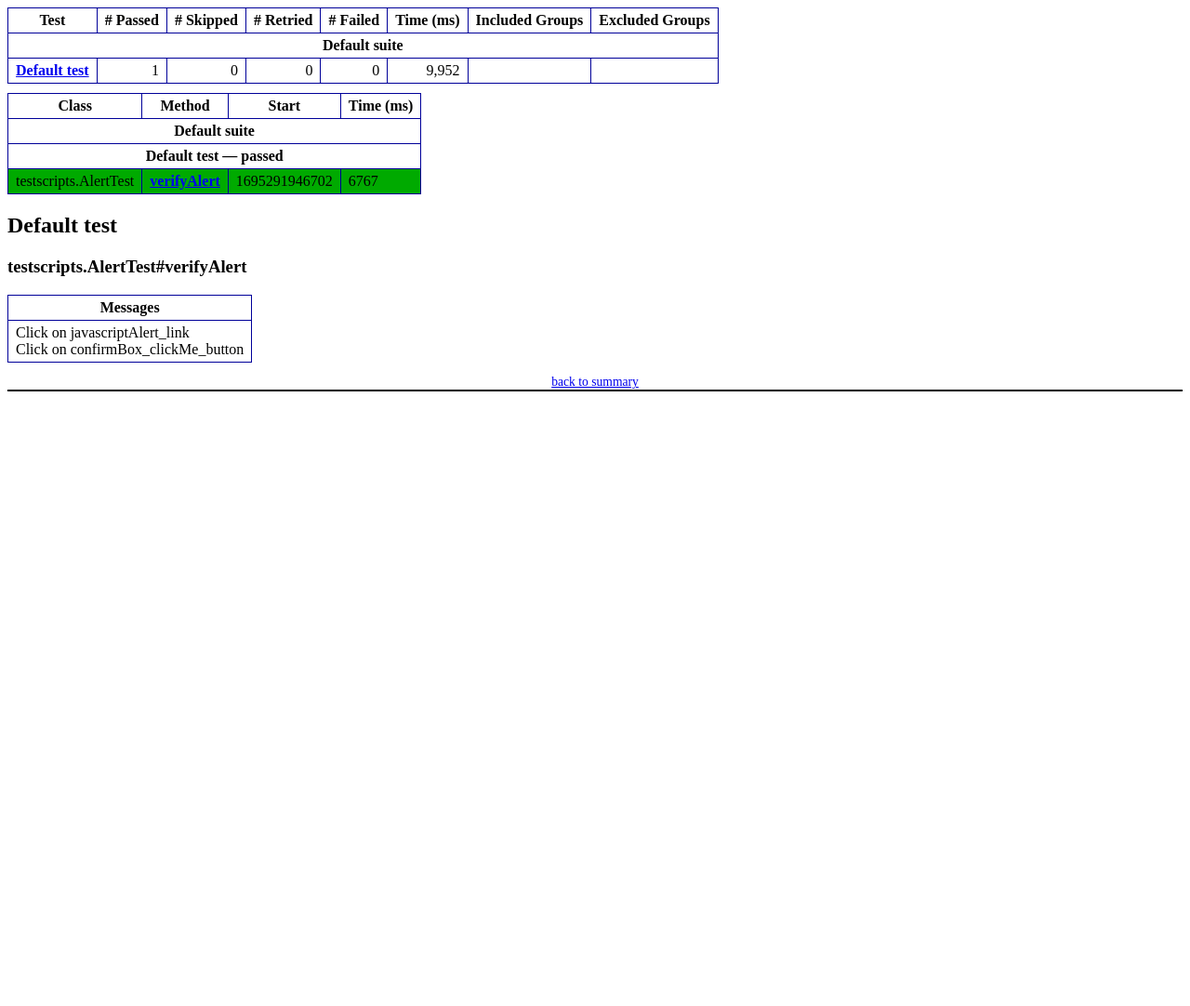
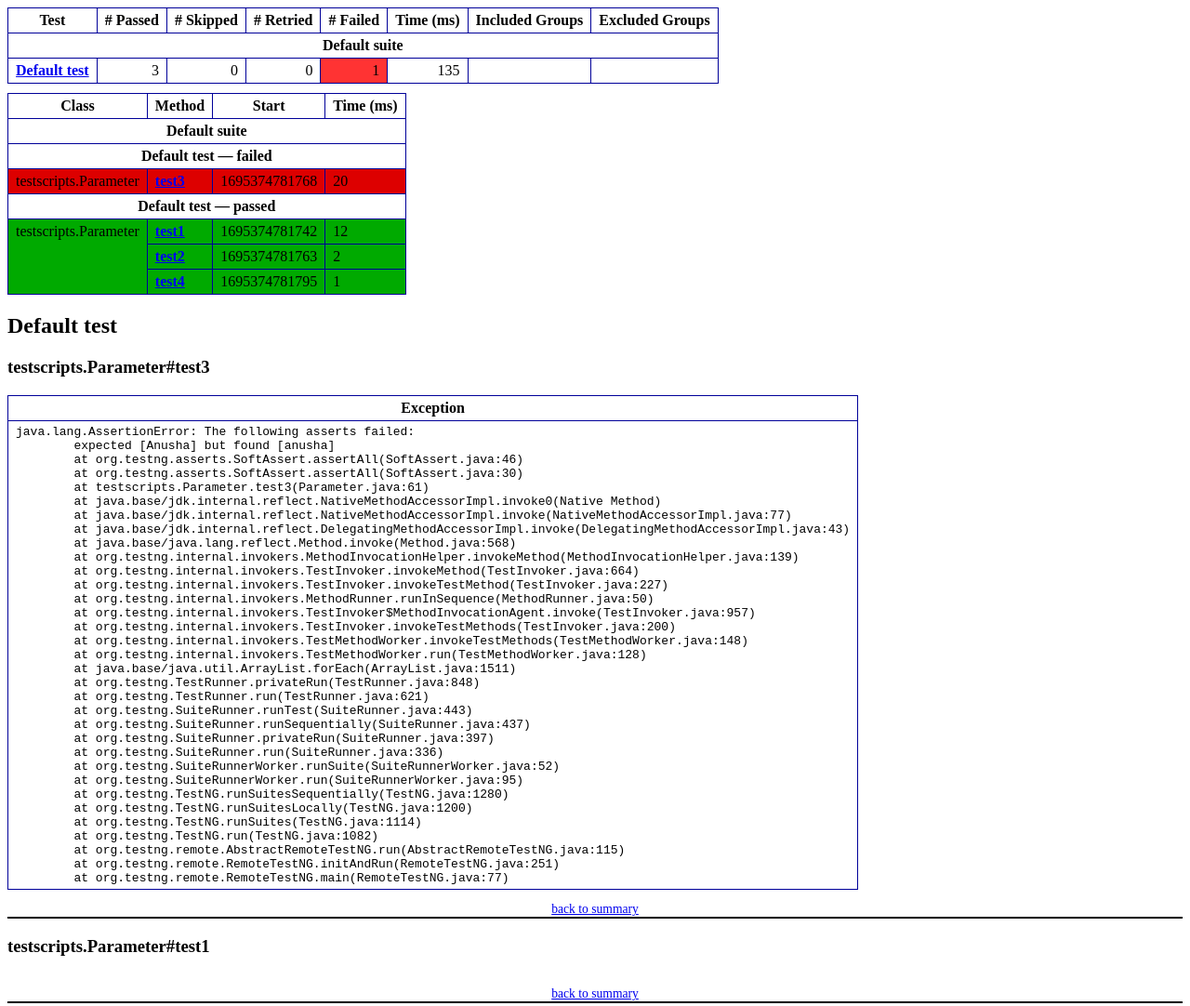
Before and after one commit to ABAssociatesQA/Practice, a plain HTML site: page LambdaEx/test-output/emailable-report.html in a window 1280 px wide. Shown: the top 1082 px of the page at 93% size. Before the commit the page ends 800 px from the top, so only its background shows below. Drawn offline with Linux system fonts and the light colour scheme.

Commit message:
Added emailable report

```diff
--- a/LambdaEx/test-output/emailable-report.html
+++ b/LambdaEx/test-output/emailable-report.html
@@ -9,10 +9,46 @@
 <table>
 <tr><th>Test</th><th># Passed</th><th># Skipped</th><th># Retried</th><th># Failed</th><th>Time (ms)</th><th>Included Groups</th><th>Excluded Groups</th></tr>
 <tr><th colspan="8">Default suite</th></tr>
-<tr><td><a href="#t0">Default test</a></td><td class="num">1</td><td class="num">0</td><td class="num">0</td><td class="num">0</td><td class="num">9,952</td><td></td><td></td></tr>
+<tr><td><a href="#t0">Default test</a></td><td class="num">3</td><td class="num">0</td><td class="num">0</td><td class="num attn">1</td><td class="num">135</td><td></td><td></td></tr>
 </table>
-<table id='summary'><thead><tr><th>Class</th><th>Method</th><th>Start</th><th>Time (ms)</th></tr></thead><tbody><tr><th colspan="4">Default suite</th></tr></tbody><tbody id="t0"><tr><th colspan="4">Default test &#8212; passed</th></tr><tr class="passedeven"><td rowspan="1">testscripts.AlertTest</td><td><a href="#m0">verifyAlert</a></td><td rowspan="1">1695291946702</td><td rowspan="1">6767</td></tr></tbody>
+<table id='summary'><thead><tr><th>Class</th><th>Method</th><th>Start</th><th>Time (ms)</th></tr></thead><tbody><tr><th colspan="4">Default suite</th></tr></tbody><tbody id="t0"><tr><th colspan="4">Default test &#8212; failed</th></tr><tr class="failedeven"><td rowspan="1">testscripts.Parameter</td><td><a href="#m0">test3</a></td><td rowspan="1">1695374781768</td><td rowspan="1">20</td></tr><tr><th colspan="4">Default test &#8212; passed</th></tr><tr class="passedeven"><td rowspan="3">testscripts.Parameter</td><td><a href="#m1">test1</a></td><td rowspan="1">1695374781742</td><td rowspan="1">12</td></tr><tr class="passedeven"><td><a href="#m2">test2</a></td><td rowspan="1">1695374781763</td><td rowspan="1">2</td></tr><tr class="passedeven"><td><a href="#m3">test4</a></td><td rowspan="1">1695374781795</td><td rowspan="1">1</td></tr></tbody>
 </table>
-<h2>Default test</h2><h3 id="m0">testscripts.AlertTest#verifyAlert</h3><table class="result"><tr><th>Messages</th></tr><tr><td><div class="messages">Click on javascriptAlert_link<br/>Click on confirmBox_clickMe_button</div></td></tr></table><p class="totop"><a href="#summary">back to summary</a></p>
+<h2>Default test</h2><h3 id="m0">testscripts.Parameter#test3</h3><table class="result"><tr><th>Exception</th></tr><tr><td><div class="stacktrace">java.lang.AssertionError: The following asserts failed:
+	expected [Anusha] but found [anusha]
+	at org.testng.asserts.SoftAssert.assertAll(SoftAssert.java:46)
+	at org.testng.asserts.SoftAssert.assertAll(SoftAssert.java:30)
+	at testscripts.Parameter.test3(Parameter.java:61)
+	at java.base/jdk.internal.reflect.NativeMethodAccessorImpl.invoke0(Native Method)
+	at java.base/jdk.internal.reflect.NativeMethodAccessorImpl.invoke(NativeMethodAccessorImpl.java:77)
+	at java.base/jdk.internal.reflect.DelegatingMethodAccessorImpl.invoke(DelegatingMethodAccessorImpl.java:43)
+	at java.base/java.lang.reflect.Method.invoke(Method.java:568)
+	at org.testng.internal.invokers.MethodInvocationHelper.invokeMethod(MethodInvocationHelper.java:139)
+	at org.testng.internal.invokers.TestInvoker.invokeMethod(TestInvoker.java:664)
+	at org.testng.internal.invokers.TestInvoker.invokeTestMethod(TestInvoker.java:227)
+	at org.testng.internal.invokers.MethodRunner.runInSequence(MethodRunner.java:50)
+	at org.testng.internal.invokers.TestInvoker$MethodInvocationAgent.invoke(TestInvoker.java:957)
+	at org.testng.internal.invokers.TestInvoker.invokeTestMethods(TestInvoker.java:200)
+	at org.testng.internal.invokers.TestMethodWorker.invokeTestMethods(TestMethodWorker.java:148)
+	at org.testng.internal.invokers.TestMethodWorker.run(TestMethodWorker.java:128)
+	at java.base/java.util.ArrayList.forEach(ArrayList.java:1511)
+	at org.testng.TestRunner.privateRun(TestRunner.java:848)
+	at org.testng.TestRunner.run(TestRunner.java:621)
+	at org.testng.SuiteRunner.runTest(SuiteRunner.java:443)
+	at org.testng.SuiteRunner.runSequentially(SuiteRunner.java:437)
+	at org.testng.SuiteRunner.privateRun(SuiteRunner.java:397)
+	at org.testng.SuiteRunner.run(SuiteRunner.java:336)
+	at org.testng.SuiteRunnerWorker.runSuite(SuiteRunnerWorker.java:52)
+	at org.testng.SuiteRunnerWorker.run(SuiteRunnerWorker.java:95)
+	at org.testng.TestNG.runSuitesSequentially(TestNG.java:1280)
+	at org.testng.TestNG.runSuitesLocally(TestNG.java:1200)
+	at org.testng.TestNG.runSuites(TestNG.java:1114)
+	at org.testng.TestNG.run(TestNG.java:1082)
+	at org.testng.remote.AbstractRemoteTestNG.run(AbstractRemoteTestNG.java:115)
+	at org.testng.remote.RemoteTestNG.initAndRun(RemoteTestNG.java:251)
+	at org.testng.remote.RemoteTestNG.main(RemoteTestNG.java:77)
+</div></td></tr></table><p class="totop"><a href="#summary">back to summary</a></p>
+<h3 id="m1">testscripts.Parameter#test1</h3><table class="result"><tr><th class="invisible"/></tr></table><p class="totop"><a href="#summary">back to summary</a></p>
+<h3 id="m2">testscripts.Parameter#test2</h3><table class="result"><tr><th class="invisible"/></tr></table><p class="totop"><a href="#summary">back to summary</a></p>
+<h3 id="m3">testscripts.Parameter#test4</h3><table class="result"><tr><th class="invisible"/></tr></table><p class="totop"><a href="#summary">back to summary</a></p>
 </body>
 </html>
```
